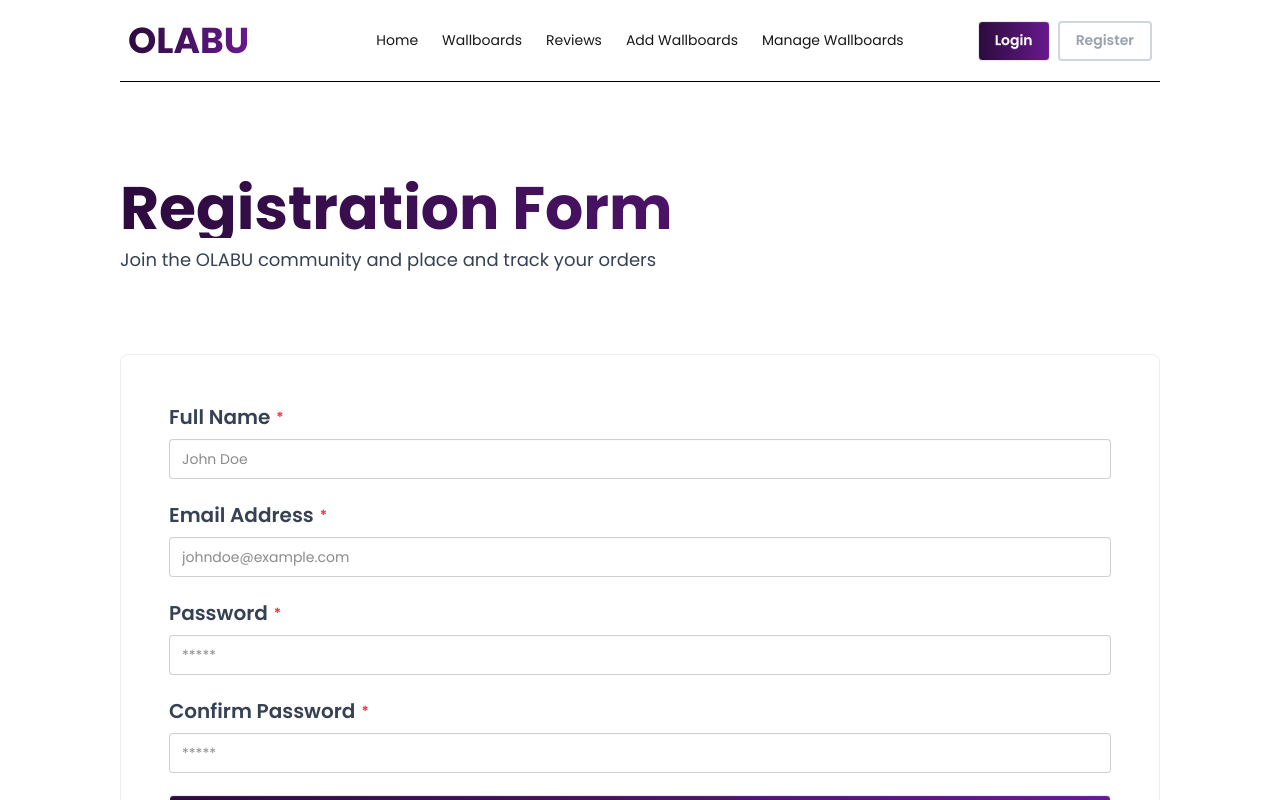
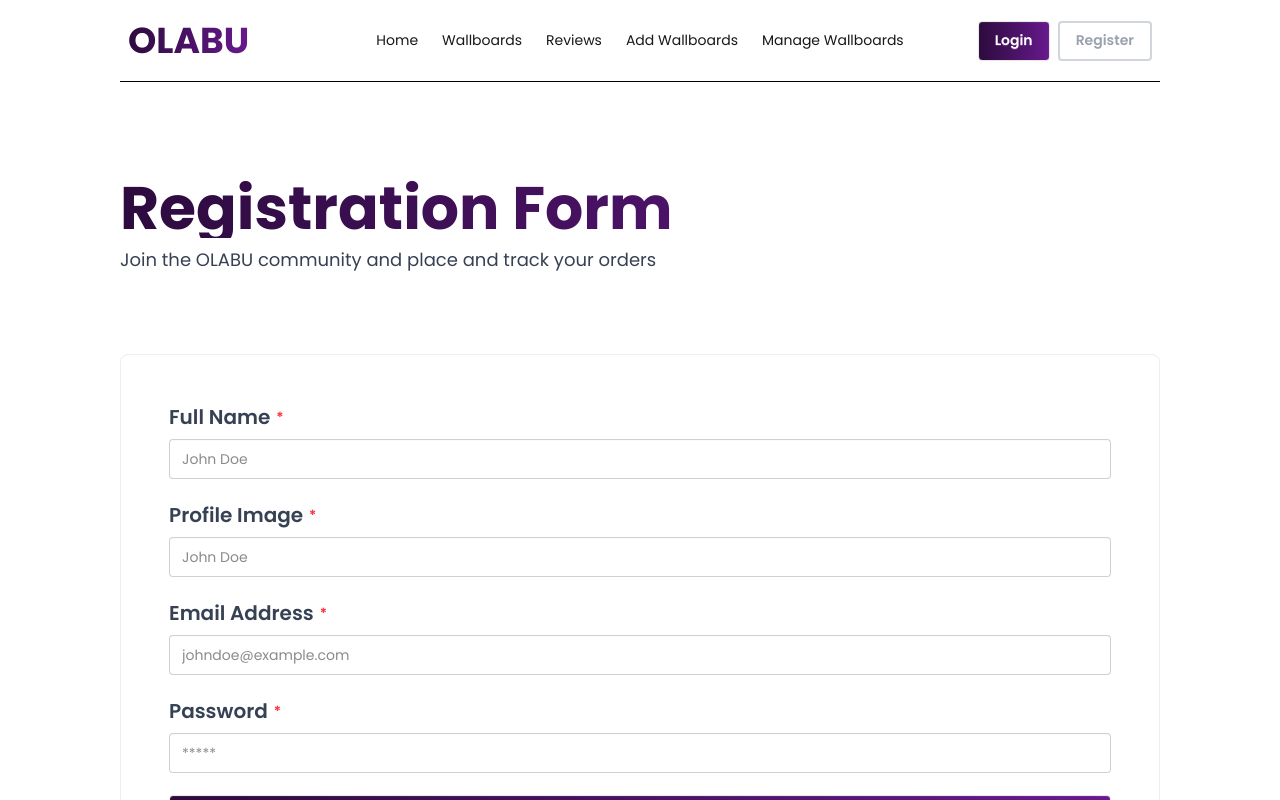
Before and after one commit to T4RUNN4/Olabu-Frontend, a Next.js app: page /register in a window 1280 px wide. Shown: the top 800 px of the page. Built offline with nearby package versions, Linux system fonts and the light colour scheme.

Commit message:
React-hook-form integration in register

```diff
--- a/package.json
+++ b/package.json
@@ -11,7 +11,8 @@
   "dependencies": {
     "next": "16.2.10",
     "react": "19.2.4",
-    "react-dom": "19.2.4"
+    "react-dom": "19.2.4",
+    "react-hook-form": "^7.81.0"
   },
   "devDependencies": {
     "@tailwindcss/postcss": "^4",
--- a/src/app/register/page.tsx
+++ b/src/app/register/page.tsx
@@ -1,32 +1,74 @@
+"use client";
+
 import Button from "@/components/Button";
+import FormErrorMessage from "@/components/FormErrorMessage";
 import FormLabel from "@/components/FormLabel";
 import SectionWrapper from "@/components/SectionWrapper";
+import { useForm, SubmitHandler } from "react-hook-form";
+
+type Inputs = {
+  name: string;
+  email: string;
+  image: string;
+  password: string;
+};
 
 export default function Register() {
+  const {
+    register,
+    handleSubmit,
+    formState: { errors },
+  } = useForm<Inputs>();
+  const onSubmit: SubmitHandler<Inputs> = (data) => console.log(data);
+
   return (
     <SectionWrapper
       heading="Registration Form"
       subheading="Join the OLABU community and place and track your orders"
     >
-      <form className="fieldset border-base-300 rounded-box border p-12">
+      <form onSubmit={handleSubmit(onSubmit)} className="fieldset border-base-300 rounded-box border p-12">
         <div className="flex flex-col gap-2 justify-center mb-4">
           <FormLabel text="Full Name" isRequired />
-          <input type="text" className="input w-full focus:border focus:border-gray-500" placeholder="John Doe" />
+          <input
+            type="text"
+            className="input w-full focus:border focus:border-gray-500"
+            placeholder="John Doe"
+            {...register("name", { required: "Name is Required" })}
+          />
+          {errors.name && <FormErrorMessage text={errors.name.message} />}
+        </div>
+
+        <div className="flex flex-col gap-2 justify-center mb-4">
+          <FormLabel text="Profile Image" isRequired />
+          <input
+            type="text"
+            className="input w-full focus:border focus:border-gray-500"
+            placeholder="John Doe"
+            {...register("image", { required: "Image is Required" })}
+          />
+          {errors.image && <FormErrorMessage text={errors.image.message} />}
         </div>
 
         <div className="flex flex-col gap-2 justify-center mb-4">
           <FormLabel text="Email Address" isRequired />
-          <input type="email" className="input w-full focus:border focus:border-gray-500" placeholder="johndoe@example.com" />
+          <input
+            type="email"
+            className="input w-full focus:border focus:border-gray-500"
+            placeholder="johndoe@example.com"
+            {...register("email", { required: "Email is Required" })}
+          />
+          {errors.email && <FormErrorMessage text={errors.email.message} />}
         </div>
 
         <div className="flex flex-col gap-2 justify-center mb-4">
           <FormLabel text="Password" isRequired />
-          <input type="password" className="input w-full focus:border focus:border-gray-500" placeholder="*****" />
-        </div>
-
-        <div className="flex flex-col gap-2 justify-center mb-4">
-          <FormLabel text="Confirm Password" isRequired />
-          <input type="password" className="input w-full focus:border focus:border-gray-500" placeholder="*****" />
+          <input
+            type="password"
+            className="input w-full focus:border focus:border-gray-500"
+            placeholder="*****"
+            {...register("password", { required: "Password is Required" })}
+          />
+          {errors.password && <FormErrorMessage text={errors.password.message} />}
         </div>
 
         <Button text="Register" type="primary" task="button" btnType="submit" />
--- /dev/null
+++ b/src/components/FormErrorMessage.tsx
@@ -0,0 +1,7 @@
+interface FormErrorMessageProps {
+  text?: string;
+}
+
+export default function FormErrorMessage(props: FormErrorMessageProps) {
+  return <span className="text-sm text-red-600">{props.text}</span>;
+}
```
Also changed, not shown: 1 other file (tests, documents, lock files or other folders).
